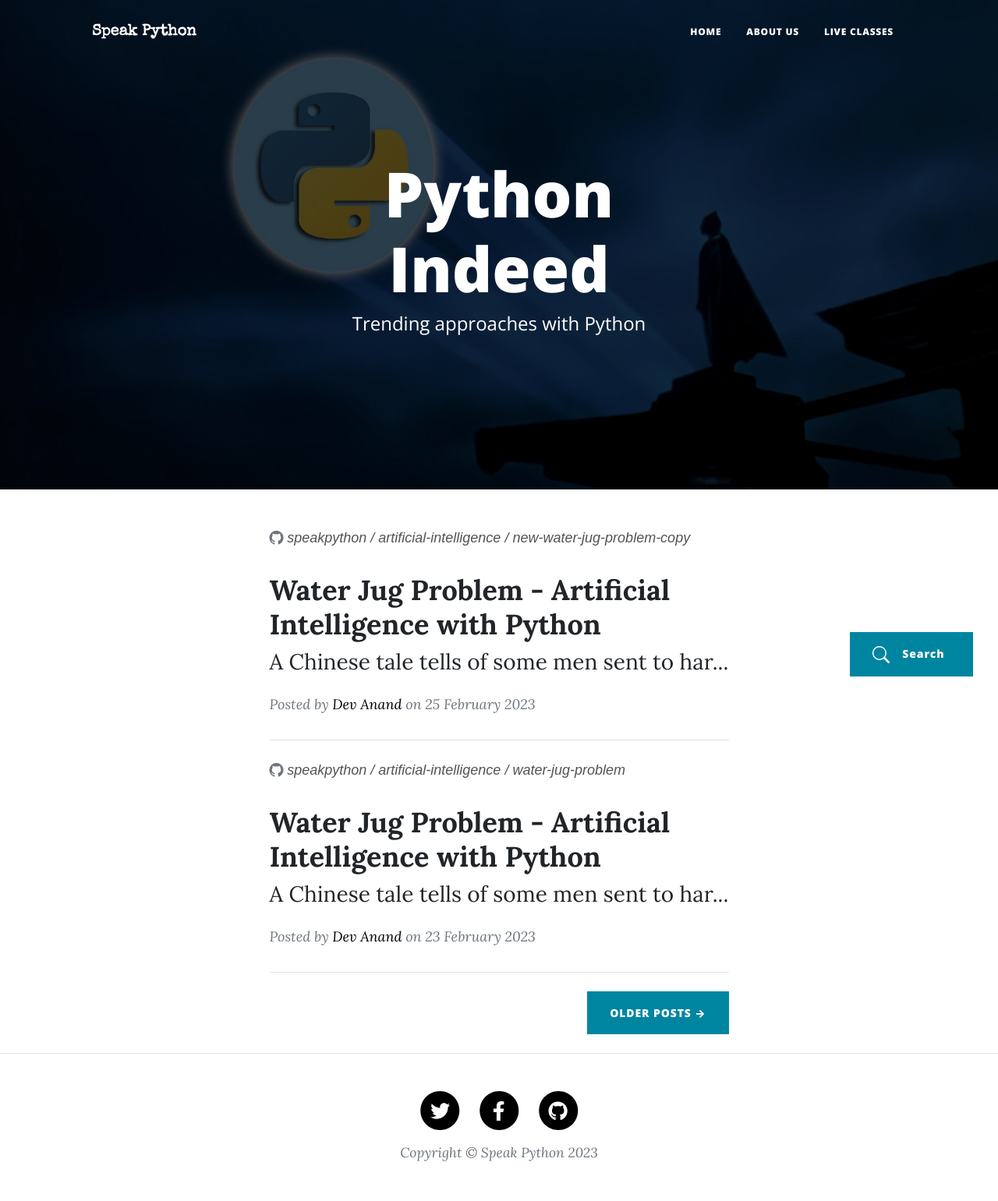
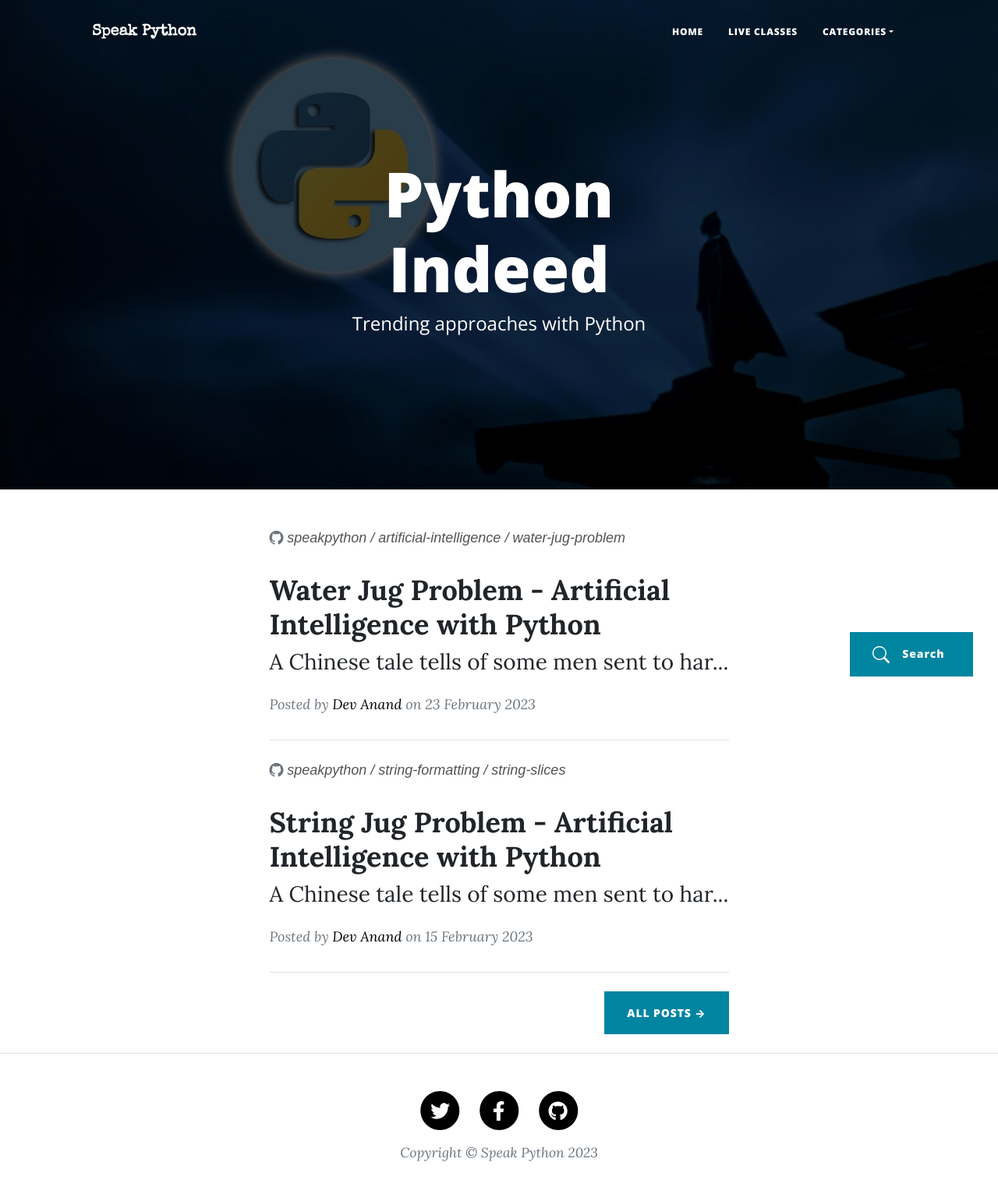
Before and after one commit to speakpython/speakpythonBlog, a Jekyll site: the page built from index.html, in a window 1280 px wide. Shown: the whole page at 78% size. Built offline with Jekyll 4.4.1, drawn with Linux system fonts in a browser that asks for light colours; nearby versions of some CDN libraries; comment, search, counter and statistics services are not loaded; a style sheet for code colours, icons or effects is not loaded.

Commit message:
all-posts

```diff
--- a/_layouts/default.html
+++ b/_layouts/default.html
@@ -38,8 +38,18 @@
                 <div class="collapse navbar-collapse" id="navbarResponsive">
                     <ul class="navbar-nav ms-auto py-4 py-lg-0">
                         <li class="nav-item"><a class="nav-link px-lg-3 py-3 py-lg-4" href="/">Home</a></li>
-                        <li class="nav-item"><a class="nav-link px-lg-3 py-3 py-lg-4" href="/about.html">About us</a></li>
                         <li class="nav-item"><a class="nav-link px-lg-3 py-3 py-lg-4" href="https://speakpython.codes" target="_blank">Live Classes</a></li>
+                        <li class="nav-item dropdown"><a class="nav-link px-lg-3 py-3 py-lg-4 dropdown-toggle" data-bs-toggle="dropdown">Categories</a>
+                            <ul class="dropdown-menu" style="left: -8rem;">
+                                {% for category in site.categories %}
+                                    <li>
+                                        <a class="dropdown-item" href="/all-posts.html#{{ category | first }}">
+                                            <i class="bi bi-bookmarks"></i>
+                                            {{ category | first | split: "-" | array_to_sentence_string: ' ' | capitalize }}</a>
+                                    </li>
+                                {% endfor %}
+                            </ul>
+                        </li>
                     </ul>
                 </div>
             </div>
@@ -58,6 +68,7 @@
                 </div>
             </div>
         </div>
+        {% include algolia.html %}
         <!-- Main Content-->
         {{ content }}
         <!-- Footer-->
--- a/index.html
+++ b/index.html
@@ -15,7 +15,7 @@ title: Python Indeed
         </div>
     </div>
 </header>
-{% include algolia.html %}
+
 <!-- Main Content-->
 
 <div class="container px-4 px-lg-5">
@@ -43,7 +43,7 @@ title: Python Indeed
             <hr class="my-4" />
             {% endfor %}
             <!-- Pager-->
-            <div class="d-flex justify-content-end mb-4"><a class="btn btn-primary text-uppercase" href="#!">Older Posts →</a></div>
+            <div class="d-flex justify-content-end mb-4"><a class="btn btn-primary text-uppercase" href="/all-posts.html">All Posts →</a></div>
         </div>
     </div>
 </div>
--- a/artificial-intelligence/_posts/2023-02-25-new-water-jug-problem-copy.md
+++ b/string-formatting/_posts/2023-02-15-string-slices.md
@@ -1,6 +1,6 @@
 ---
 layout: post
-heading: Water Jug Problem - Artificial Intelligence with Python
+heading: String Jug Problem - Artificial Intelligence with Python
 keywords: ['problem-solving']
 author: 'Dev Anand'
 ---
```
Also changed, not shown: about.html (deleted, +0 -29 lines), all-posts.html (added, +47 -0 lines), assets/css/styles.css, assets/img/library-books.jpg (added), 8 other files.
